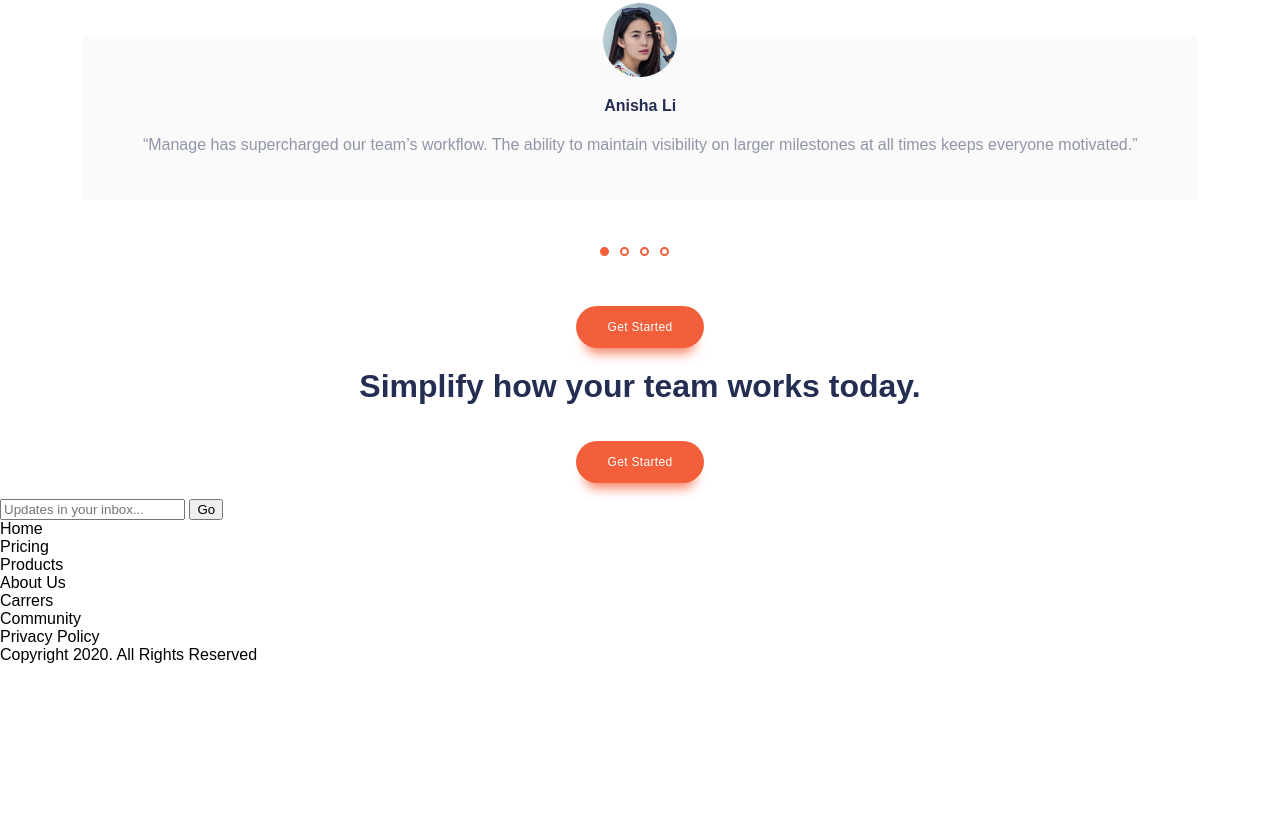
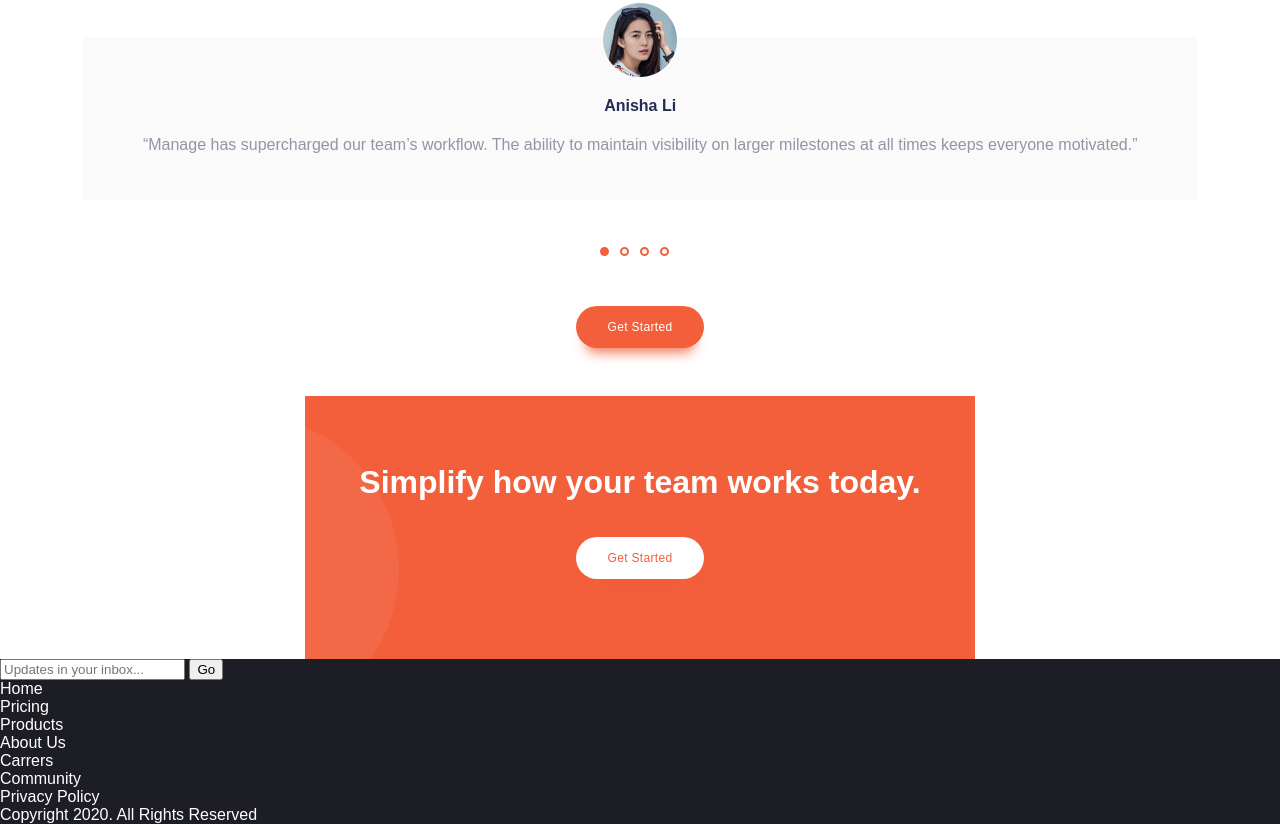
Before and after one commit to acjr1910/manage, a website built with webpack: page src/index.html in a window 1280 px wide. Shown: the part 1732-2556 px from the top of the page. Before the commit the page ends 2396 px from the top, so only its background shows below. Built offline with nearby package versions, Linux system fonts and the light colour scheme; a web font is replaced by a local one.

Commit message:
added last-call styles

```diff
--- a/src/index.html
+++ b/src/index.html
@@ -51,7 +51,7 @@
             Manage makes it simple for software teams to plan day-to-day tasks
             while keeping the larger team goals in view.
           </p>
-          <button class="orange-button">Get Started</button>
+          <button class="button orange-button">Get Started</button>
         </div>
       </div>
 
@@ -182,11 +182,11 @@
             </div>
           </div>
         </div>
-        <button class="orange-button">Get Started</button>
+        <button class="button orange-button">Get Started</button>
       </div>
       <div class="last-call">
         <h2 class="last-call__heading">Simplify how your team works today.</h2>
-        <button class="orange-button">Get Started</button>
+        <button class="button white-button">Get Started</button>
       </div>
     </main>
     <footer id="footer" class="footer">
--- a/src/styles/layout/_layout.scss
+++ b/src/styles/layout/_layout.scss
@@ -20,8 +20,7 @@
 
 .intro,
 .about,
-.reviews,
-.last-call {
+.reviews {
   grid-column: 2 / 6;
 }
 
@@ -47,3 +46,9 @@
     margin-bottom: 3.4rem;
   }
 }
+
+// Last Call
+
+.last-call {
+  grid-column: 1 / -1;
+}
--- a/src/styles/modules/_modules.scss
+++ b/src/styles/modules/_modules.scss
@@ -5,3 +5,5 @@
 @import './card/card';
 @import './reviews/reviews';
 @import './slick/slick';
+@import './last-call/last-call';
+@import './footer/footer';
--- a/src/styles/modules/button/_button.scss
+++ b/src/styles/modules/button/_button.scss
@@ -1,9 +1,7 @@
-.orange-button {
+.button {
   margin: 0 auto;
-  background: $bright-red;
   border: none;
   border-radius: 25px;
-  color: white;
   padding: 0.875rem 2rem;
   font-weight: 500;
   font-size: 0.75rem;
@@ -12,3 +10,13 @@
   display: block;
   margin: 2rem auto 1rem auto;
 }
+
+.orange-button {
+  background: $bright-red;
+  color: white;
+}
+
+.white-button {
+  background: white;
+  color: $bright-red;
+}
--- /dev/null
+++ b/src/styles/modules/footer/_footer.scss
@@ -0,0 +1,4 @@
+.footer {
+  background: $very-dark-blue;
+  color: white;
+}
--- /dev/null
+++ b/src/styles/modules/last-call/_last-call.scss
@@ -0,0 +1,12 @@
+.last-call {
+  margin: 2rem auto 0 auto;
+  padding: 4rem 3.4rem;
+  background-color: $bright-red;
+  background-image: url('../../../images/bg-simplify-section-mobile.svg');
+  background-repeat: no-repeat;
+  background-position: 0px 30px;
+  &__heading {
+    color: white;
+    line-height: 2.8rem;
+  }
+}
```
